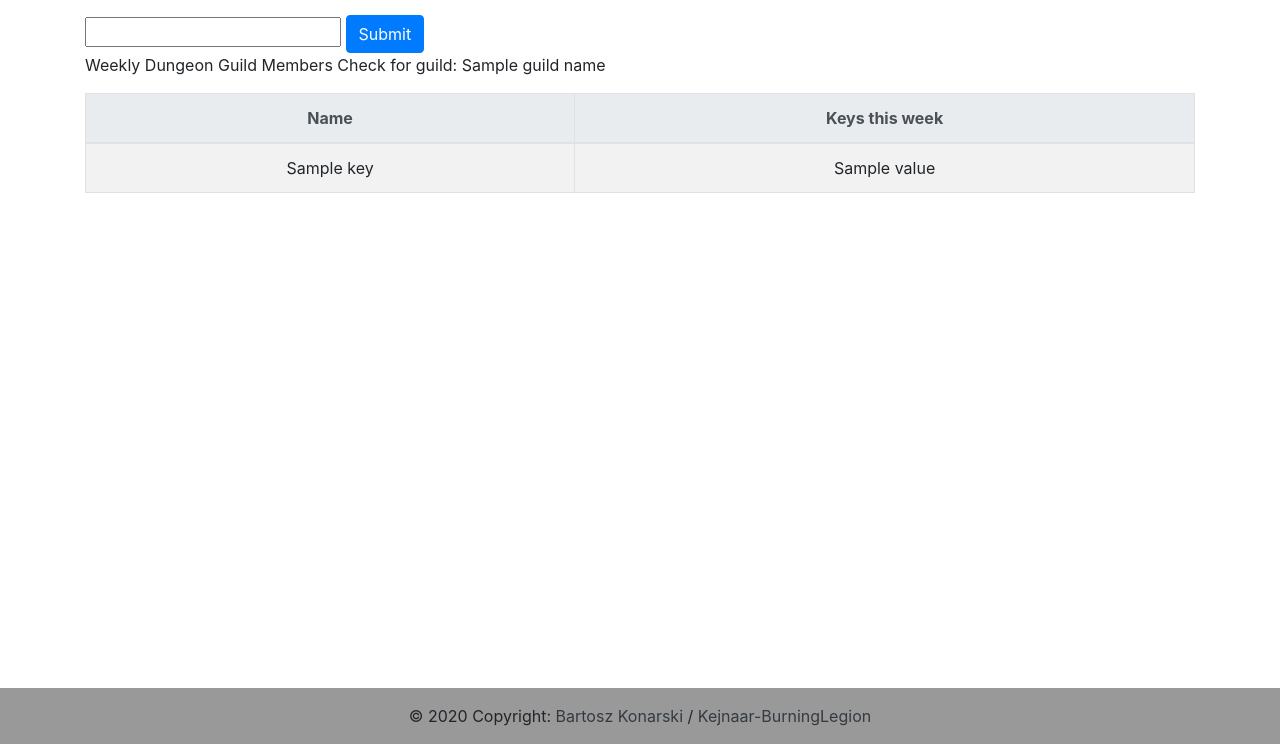
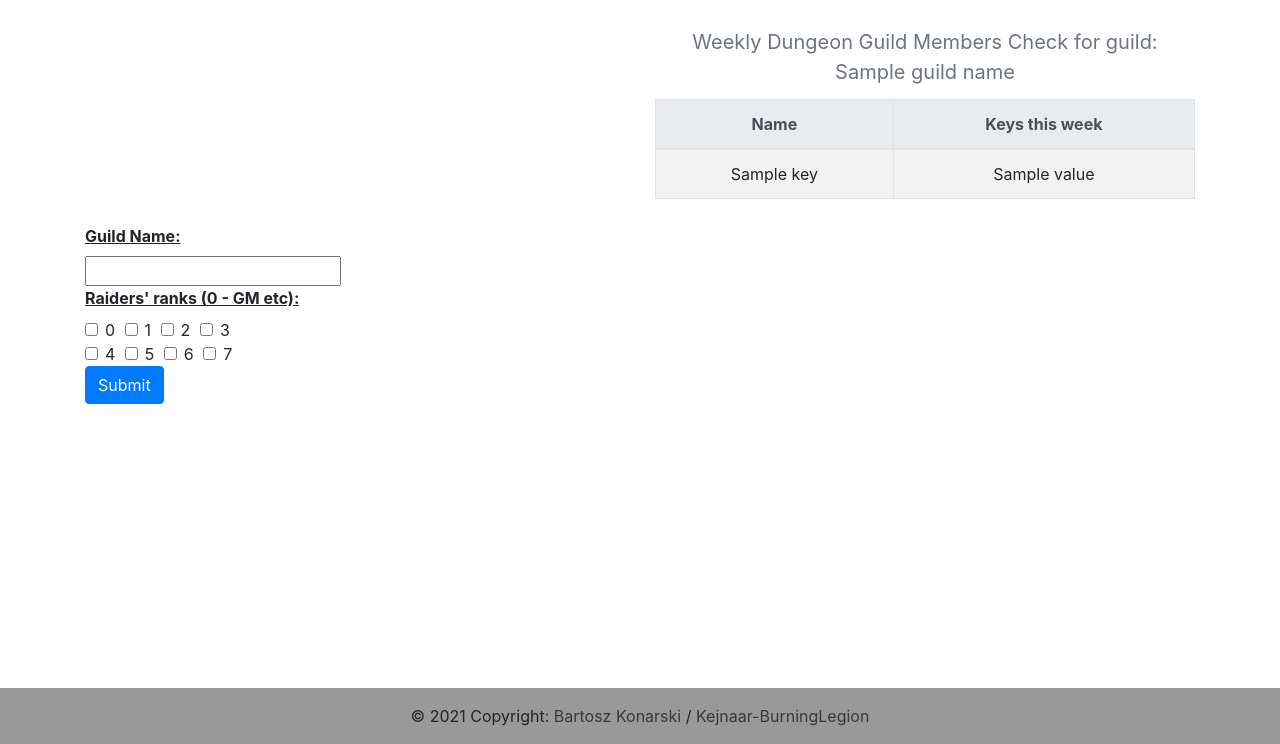
Before and after one commit to bartoszkonarski/wow-helper, a Django app: template navbarpages/templates/dungeoncheck.html in a window 1280 px wide. Shown: the part 56-800 px from the top of the page. Run offline with Django 3.2, Linux system fonts and the light colour scheme; the template is opened without the code that fills it: most values are stand-ins (such as "Sample title", 1, 10 or a date in 2020); some libraries are stand-ins or nearby versions.

Commit message:
frontend tables revamped

```diff
--- a/navbarpages/static/itemfinder_dynamic_form.js
+++ b/navbarpages/static/itemfinder_dynamic_form.js
@@ -21,7 +21,7 @@ $(document).ready(function(){
 
         if ($("#itemtype").val()=='Cloth' || $("#itemtype").val()=='Leather' || $("#itemtype").val()=='Mail'|| $("#itemtype").val()=='Plate')
           $("#fg3").show();
-        if ($("#itemtype").val()=='Neck/Ring')
+        if ($("#itemtype").val()=='Neck/Finger/Cloak')
           $("#fg4").show();
         if ($("#itemtype").val()=='Trinket')
           $("#fg5").show();
--- a/navbarpages/static/style.css
+++ b/navbarpages/static/style.css
@@ -29,3 +29,13 @@ body {
 	text-decoration: solid underline;
 	font-weight: bold;
 }
+.guildform {
+	position: fixed;
+	top: 35%;
+}
+caption {
+	display: table-caption;
+	text-align: center;
+	caption-side: top;
+	font-size: 20px;
+}
--- a/navbarpages/templates/base.html
+++ b/navbarpages/templates/base.html
@@ -43,7 +43,7 @@
 </main>
 <footer class="footer sticky-bottom">
 	<div class="text-center p-3" style="background-color: rgba(0, 0, 0, 0.4);">
-    © 2020 Copyright:
+    © 2021 Copyright:
     <a class="text-dark" target="_blank" href="https://github.com/bartoszkonarski">Bartosz Konarski</a> / <a class="text-dark" target="_blank" href="https://raider.io/characters/eu/burning-legion/Kejnaar">Kejnaar-BurningLegion</a>
   </div>
 </footer>
--- a/navbarpages/templates/dungeoncheck.html
+++ b/navbarpages/templates/dungeoncheck.html
@@ -1,15 +1,98 @@
-{% extends 'base.html' %} {% block content %}
-<form method="POST" action="{% url 'dungeoncheck' %}">
+{% extends 'base.html' %}{% block extrajs %}
+
+{% if GuildName == "Exception!!!"%}
+	<script>
+	$("document").ready( function () {
+        alert("No Guild Found");
+    });
+</script>
+{%endif%}
+{% endblock extrajs%} {% block content %}
+<div class="row">
+<div class="col">
+<form method="POST" class="guildform" action="{% url 'dungeoncheck' %}">
 	{% csrf_token %}
-	<input name="guildname" id="guildname">
+
+	<label for="guildname" class="headlabel">Guild Name:</label><br>
+	<input name="guildname" id="guildname"><br>
+
+	<label class="headlabel">Raiders' ranks (0 - GM etc):</label></br>
+		<div class="form-check">
+		<input
+			type="checkbox"
+			class="form-check-input"
+			name="ranks[]"
+			id="0"
+			value="0"
+		/>
+		<label class="form-check-label" for="0">0</label>
+		<input
+			type="checkbox"
+			class="form-check-input"
+			name="ranks[]"
+			id="1"
+			value="1"
+		/>
+		<label class="form-check-label" for="1">1</label>
+		<input
+			type="checkbox"
+			class="form-check-input"
+			name="ranks[]"
+			id="2"
+			value="2"
+		/>
+		<label class="form-check-label" for="2">2</label>
+		<input
+			type="checkbox"
+			class="form-check-input"
+			name="ranks[]"
+			id="3"
+			value="3"
+		/>
+		<label class="form-check-label" for="3">3</label>
+		<br>
+		<input
+			type="checkbox"
+			class="form-check-input"
+			name="ranks[]"
+			id="4"
+			value="4"
+		/>
+		<label class="form-check-label" for="4">4</label>
+		<input
+			type="checkbox"
+			class="form-check-input"
+			name="ranks[]"
+			id="5"
+			value="5"
+		/>
+		<label class="form-check-label" for="5">5</label>
+		<input
+			type="checkbox"
+			class="form-check-input"
+			name="ranks[]"
+			id="6"
+			value="6"
+		/>
+		<label class="form-check-label" for="6">6</label>
+		<input
+			type="checkbox"
+			class="form-check-input"
+			name="ranks[]"
+			id="7"
+			value="7"
+		/>
+		<label class="form-check-label" for="7">7</label>
+		</div>
 	<button type="submit" class="btn btn-primary" id="submitbutton">
 		Submit
 	</button>
 </form>
-	<p>Weekly Dungeon Guild Members Check for guild: {{ GuildName }}</p>
-	<table
-		class="table table-striped table-bordered table-hover"
-		id="resultsTable">
+</div>
+<div class="col">
+
+	<table class="table table-striped table-bordered table-hover" id="resultsTable">
+		<caption>Weekly Dungeon Guild Members Check for guild: {{ GuildName }}</caption>
 		<thead class="thead-light">
 			<tr>
 				<th scope="col">Name</th>
@@ -27,5 +110,6 @@
 			{% endfor %}
 		</tbody>
 	</table>
+	</div></div>
 	{% endblock %}
 </form>
```
Also changed, not shown: navbarpages/templates/result.html (+16 -12 lines), navbarpages/views.py (+30 -23 lines), db.sqlite3.
